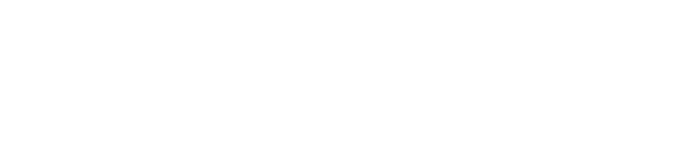
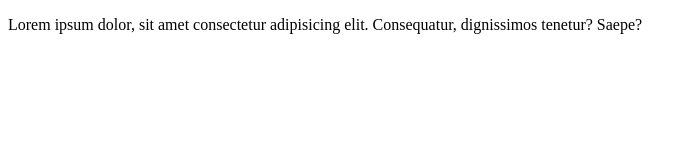
Before and after one commit to Cabral90/Proba_vsc_v1, a plain HTML site: page index.html in a window 1280 px wide. Shown: the whole page, without its empty margins (0-696 px from the left). Drawn offline with Linux system fonts and the light colour scheme.

Commit message:
Añadiendo un parrafo _v1

```diff
--- a/index.html
+++ b/index.html
@@ -9,7 +9,7 @@
 </head>
 
 <body>
-
+    <p> Lorem ipsum dolor, sit amet consectetur adipisicing elit. Consequatur, dignissimos tenetur? Saepe?</p>
 </body>
 
 </html>
```
